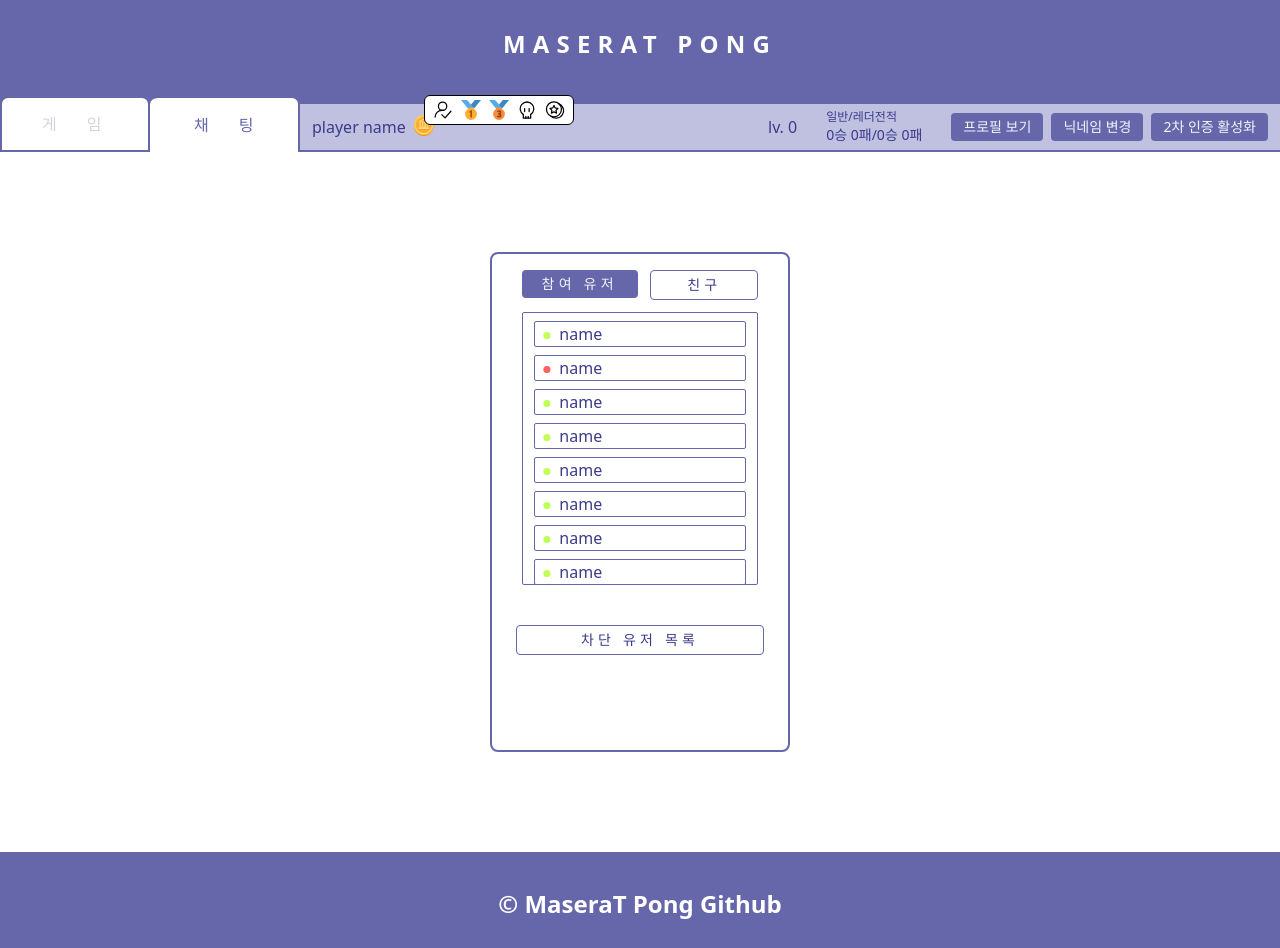
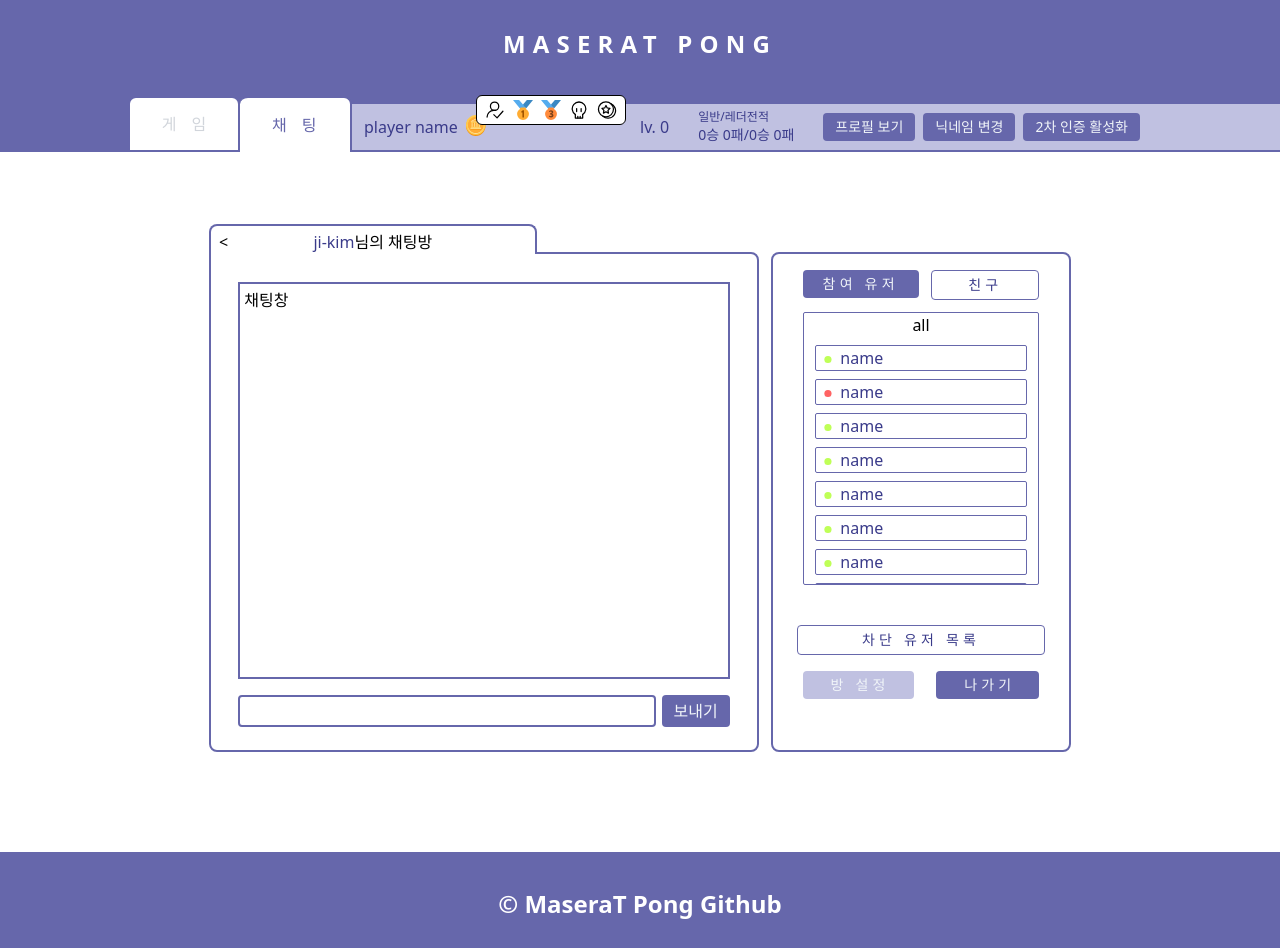
Before and after one commit to SongTofu/maseraT_pong_game, a React (Create React App) app in the folder frontend/: page /chat-room in a window 1280 px wide. Built offline with nearby package versions, Linux system fonts and the light colour scheme.

Commit message:
[Feat] ui set up & [Fix] topNavBar
- chatroom ui set up
- fix topNavBar max width

```diff
--- /dev/null
+++ b/frontend/src/components/ChatBox.tsx
@@ -0,0 +1,38 @@
+import React from "react";
+import { NavLink } from "react-router-dom";
+import ButtonTwo from "./ButtonTwo";
+
+interface IProps {
+  username: string;
+}
+
+function ChatBox({ username }: IProps) {
+  return (
+    <div className="content-box w-[550px] mr-3 my-5 relative rounded-none rounded-r-lg rounded-bl-lg">
+      <div className="absolute top-[-30px] left-[-2px] border-main border-x-2 border-t-2 bg-white w-[60%] h-[30px] rounded-t-lg px-2 py-1 text-center">
+        <div className="absolute left-2 cursor-pointer">
+          <NavLink to="/chat">&lt;</NavLink>
+        </div>
+        <div>
+          <span className="text-main-text">{username}</span>님의 채팅방
+        </div>
+      </div>
+      <div className="w-full h-full flex flex-col justify-start items-center">
+        <div className="w-[90%] h-[80%] border-main border-2 mt-7 p-1">
+          채팅창
+        </div>
+        <div className="w-[90%] flex justify-between mt-4">
+          <input
+            type="text"
+            className="w-[85%] border-main border-2 rounded px-2 py-1 text-sm"
+          />
+          <div>
+            <ButtonTwo tag="보내기" className="py-1" />
+          </div>
+        </div>
+      </div>
+    </div>
+  );
+}
+
+export default ChatBox;
--- a/frontend/src/components/TopNavBar.tsx
+++ b/frontend/src/components/TopNavBar.tsx
@@ -31,7 +31,9 @@ function TopBar({ children }: Props) {
 
   return (
     <div>
-      <ul className="h-15 w-full bg-main flex flex-row items-end">
+      <div className="flex justify-center bg-main relative">
+        <div className="max-w-5xl bg-main z-40">
+          <ul className="h-15 flex items-end ">
             <li
               className={`btn-nav border-x-2 ${
                 window.location.pathname === "/game" ||
@@ -62,7 +64,7 @@ function TopBar({ children }: Props) {
         `}
             >
               <h1
-            className={`font-nav pl-11 ${
+                className={`font-nav  ${
                   window.location.pathname === "/chat" ||
                   window.location.pathname === "/chat-room"
                     ? "text-main"
@@ -73,7 +75,7 @@ function TopBar({ children }: Props) {
               </h1>
             </li>
             <li>
-          <div className="h-12 w-[calc(100vw_-_300px)] bg-main-light flex justify-between px-3 items-center border-b-2 border-main">
+              <div className="h-12 w-[800px] bg-main-light flex justify-between px-3 items-center border-b-2 border-main">
                 <div className="text-main-text flex flex-row">
                   <p className="pr-2">player name</p>
                   <div
@@ -126,10 +128,12 @@ function TopBar({ children }: Props) {
                   </div>
                 </div>
                 <div className="w-[500px] text-main-text flex justify-between items-center">
-              <p className="inline">lv. 0</p>
+                  <p className="inline">lv. {0}</p>
                   <div className="inline">
                     <span className="block text-xs">일반/레더전적</span>
-                <span className="block text-sm ">0승 0패/0승 0패</span>
+                    <span className="block text-sm ">
+                      {0}승 {0}패/{0}승 {0}패
+                    </span>
                   </div>
                   <div className="flex">
                     <ButtonTwo
@@ -156,6 +160,9 @@ function TopBar({ children }: Props) {
               </div>
             </li>
           </ul>
+        </div>
+        <div className="bg-main-light w-[50%] h-12 absolute top-2 right-0 border-b-2 border-main z-10"></div>
+      </div>
       {openModal && <TestModal />}
 
       {children}
--- a/frontend/src/components/UserList.tsx
+++ b/frontend/src/components/UserList.tsx
@@ -4,9 +4,10 @@ import StatusBusy from "../img/circleRed.svg";
 
 interface IProps {
   status: boolean;
+  name: string;
 }
 
-function UserList({ status }: IProps) {
+function UserList({ status, name }: IProps) {
   return (
     <div className="border-main border-[1px] rounded-sm w-[90%] mt-2 last:mb-2">
       <div className="inline mx-2">
@@ -15,7 +16,7 @@ function UserList({ status }: IProps) {
           <img alt="status-busy" src={StatusBusy} className="inline" />
         )}
       </div>
-      <div className="inline text-main-text">name</div>
+      <div className="inline text-main-text">{name}</div>
     </div>
   );
 }
--- a/frontend/src/components/UserListBox.tsx
+++ b/frontend/src/components/UserListBox.tsx
@@ -1,34 +1,44 @@
-import React from "react";
+import React, { useState } from "react";
 import ButtonTwo from "./ButtonTwo";
 import UserList from "./UserList";
 
 interface IProps {
   buttonTag?: string;
+  isChatRoom?: boolean;
+  userStatus?: string;
 }
 
-function UserListBox({ buttonTag }: IProps) {
+function UserListBox({ buttonTag, isChatRoom, userStatus }: IProps) {
+  const [listStatus, setListStatus] = useState("all");
   return (
     <div className="content-box w-[300px] flex flex-col justify-start">
       <div className="w-[80%] flex justify-between mt-4 mx-3">
         <ButtonTwo
           tag={buttonTag ? buttonTag : "전체 유저"}
-          className="text-sm px-5 tracking-widest"
+          className={`text-sm px-5 tracking-widest ${
+            listStatus === "all" ? "" : "btn-unselected"
+          }`}
+          onClick={() => setListStatus("all")}
         />
         <ButtonTwo
           tag="친구"
-          className="text-sm px-9 tracking-widest btn-unselected"
+          className={`text-sm px-9 tracking-widest  ${
+            listStatus === "friends" ? "" : "btn-unselected"
+          }`}
+          onClick={() => setListStatus("friends")}
         />
       </div>
       <div className="border-main border-[1px] w-[80%] h-[55%] rounded-sm m-3 flex flex-col items-center overflow-y-scroll ">
-        <UserList status={true} />
-        <UserList status={false} />
-        <UserList status={true} />
-        <UserList status={true} />
-        <UserList status={true} />
-        <UserList status={true} />
-        <UserList status={true} />
-        <UserList status={true} />
-        <UserList status={true} />
+        {listStatus}
+        <UserList status={true} name="name" />
+        <UserList status={false} name="name" />
+        <UserList status={true} name="name" />
+        <UserList status={true} name="name" />
+        <UserList status={true} name="name" />
+        <UserList status={true} name="name" />
+        <UserList status={true} name="name" />
+        <UserList status={true} name="name" />
+        <UserList status={true} name="name" />
       </div>
       <div className="mt-7">
         <ButtonTwo
@@ -36,6 +46,29 @@ function UserListBox({ buttonTag }: IProps) {
           className="text-sm px-16 tracking-widest btn-unselected"
         />
       </div>
+      {isChatRoom && (
+        <div className="flex flex-row mt-4 justify-between w-[80%]">
+          {userStatus === "admin" ? (
+            <ButtonTwo
+              tag="방 설정"
+              className="text-sm pr-6 pl-7 tracking-widest"
+              onClick={() => {
+                console.log("admin");
+              }}
+            />
+          ) : (
+            <ButtonTwo
+              tag="방 설정"
+              className="text-sm pr-6 pl-7 tracking-widest bg-main-light cursor-default"
+            />
+          )}
+          <ButtonTwo
+            tag="나가기"
+            className="text-sm pr-6 pl-7 tracking-widest"
+            navlink="/chat"
+          />
+        </div>
+      )}
     </div>
   );
 }
--- a/frontend/src/index.css
+++ b/frontend/src/index.css
@@ -15,7 +15,7 @@
     @apply w-[150px] h-14 border-main border-t-2 rounded-t-lg bg-white flex items-center
   }
   .font-nav {
-    @apply tracking-[30px] pl-10
+    @apply tracking-[15px] w-[95px] text-center pl-7
   }
   .btn-two {
     @apply bg-main px-3 py-1 rounded text-slate-100
--- a/frontend/src/pages/ChatRoom.tsx
+++ b/frontend/src/pages/ChatRoom.tsx
@@ -1,4 +1,5 @@
 import React from "react";
+import ChatBox from "../components/ChatBox";
 import TopNavBar from "../components/TopNavBar";
 import UserListBox from "../components/UserListBox";
 
@@ -7,7 +8,8 @@ function ChatRoom() {
     <div>
       <TopNavBar>
         <div className="content">
-          <UserListBox buttonTag="참여 유저" />
+          <ChatBox username="ji-kim" />
+          <UserListBox buttonTag="참여 유저" isChatRoom={true} />
         </div>
       </TopNavBar>
     </div>
```
Lines whose indentation alone changed are shown as unchanged.
